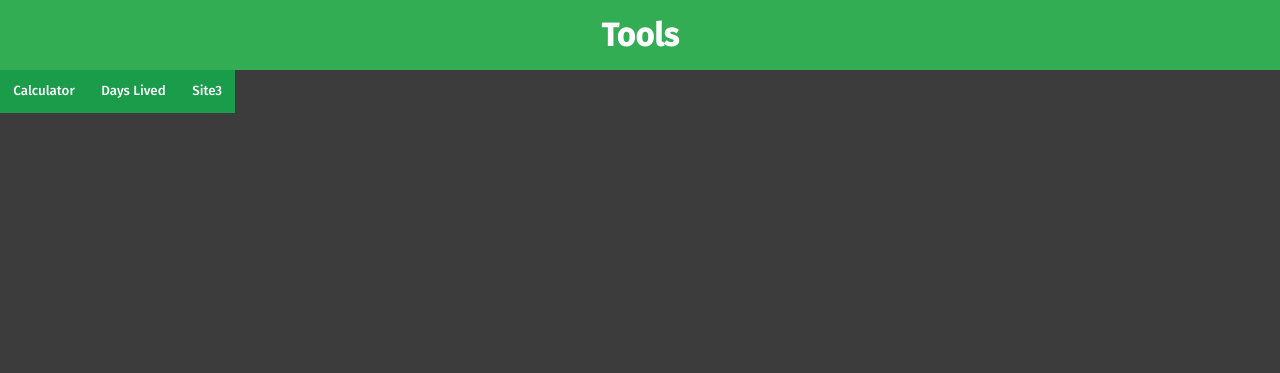
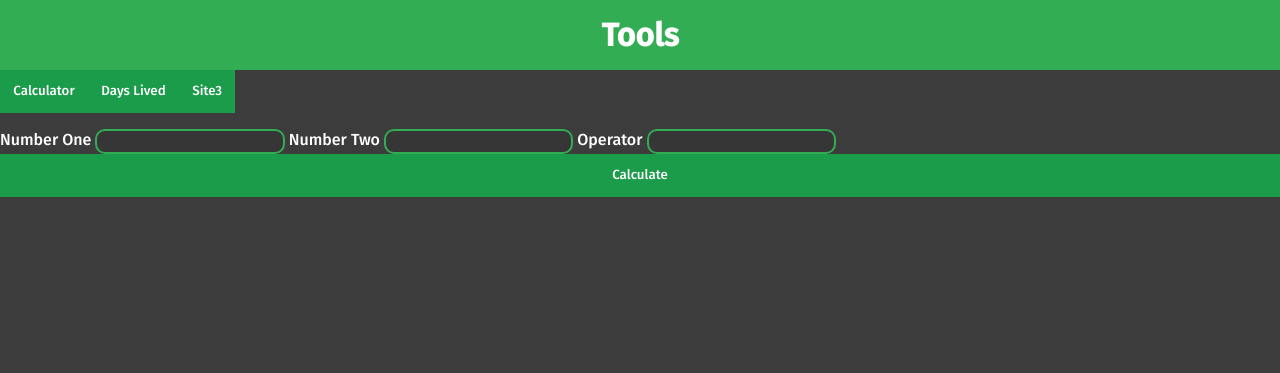
Before and after one commit to aimaIot/WebbServer, a PHP site: page / in a window 1280 px wide. Shown: the top 373 px of the page. Run offline with PHP 8.4, Linux system fonts and the light colour scheme.

Commit message:
Update index.php

```diff
--- a/Enkelwebbsida/index.php
+++ b/Enkelwebbsida/index.php
@@ -34,6 +34,23 @@
     </form>
     </nav>
 
+    <main>
+
+        <form method="GET">
+            <label for="NumberOne">Number One</label>
+            <input type="text" name="NumberOne" value="">
+
+            <label for="NumberTwo">Number Two</label>
+            <input type="text" name="NumberTwo" value="">
+
+            <label for="Operator">Operator</label>
+            <input type="text" name="Operator" value="">
+
+            <button type="submit">Calculate</button>
+        </form>
+
+    </main>
+
 </body>
 </html>
 
@@ -42,14 +59,11 @@
 
 
 $calculatorHTML = '
-<main>
-<label for="CalculatorBoxOne">Number One</label>
-<input type="text" name="CalculatorBoxOne" value="">
-</main>
+
 ';
 
 $daysLivedHTML = '
-<main class="DaysLivedMain">
+<main>
 <form method="GET">
     <label for="birthdate">Birthday (YYYY/MM/DD)</label>
     <br></br>
```
